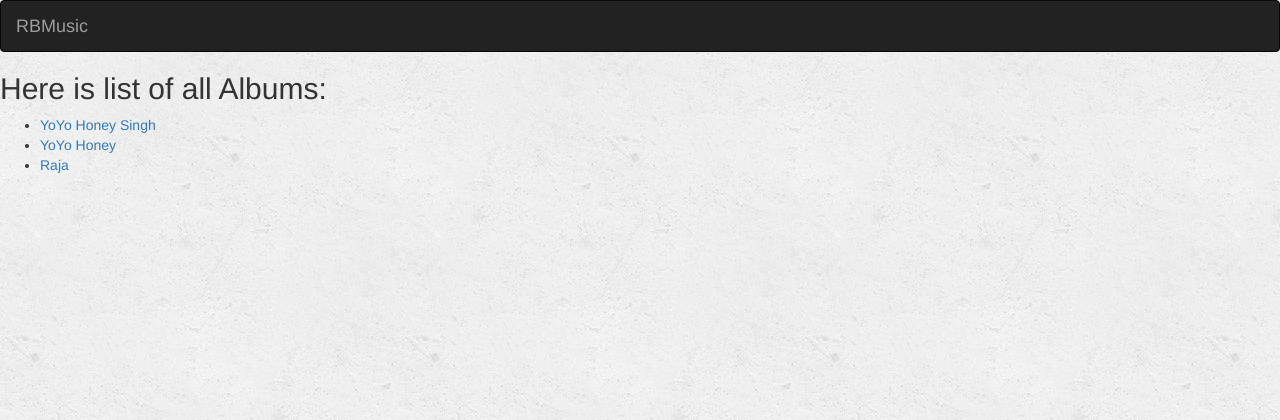
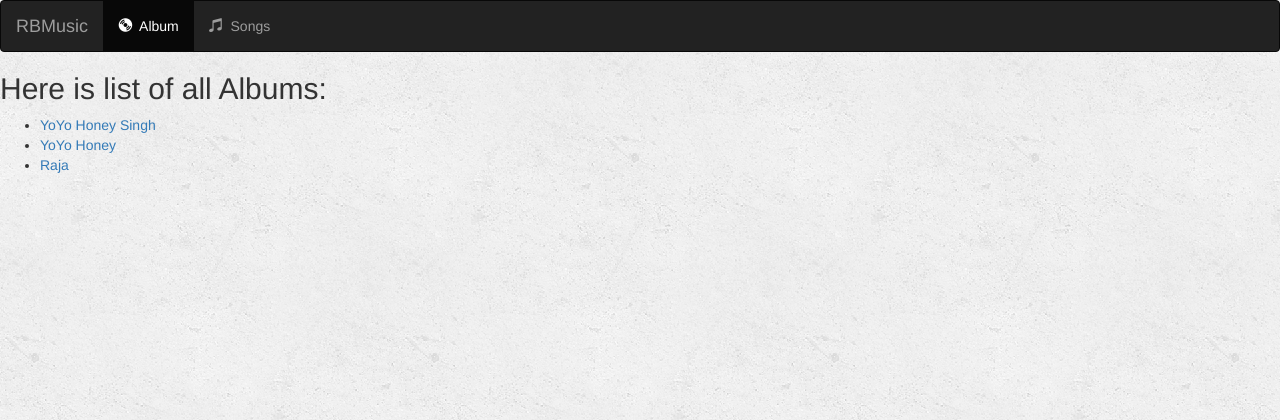
Before and after one commit to RBTHEROOT/DjangoTutorialWebsite, a Django app: page /music/ in a window 1280 px wide. Shown: the top 420 px of the page. Run offline with Django 3.2, Linux system fonts and the light colour scheme; data comes from the database, SQL or seed files in the repository; some libraries are stand-ins or nearby versions.

Commit message:
Added Items in Navbar. Album and Sings

```diff
--- a/music/template/music/index.html
+++ b/music/template/music/index.html
@@ -16,6 +16,22 @@
             </button>
             <a class=" navbar-brand" href="{% url 'music:index' %}">RBMusic</a>
         </div>
+
+        <!--Items -->
+        <div class="collapse navbar-collapse">
+            <ul class="nav navbar-nav">
+                <li class="active">
+                    <a href="{% url 'music:index' %}" >
+                        <span class="glyphicon glyphicon-cd" aria-hidden="true"></span>&nbsp; Album
+                    </a>
+                </li>
+                 <li class="">
+                    <a href="{% url 'music:index' %}" >
+                        <span class="glyphicon glyphicon-music" aria-hidden="true"></span>&nbsp; Songs
+                    </a>
+                </li>
+            </ul>
+        </div>
     </div>
 </nav>
 {% if all_album %}
```
